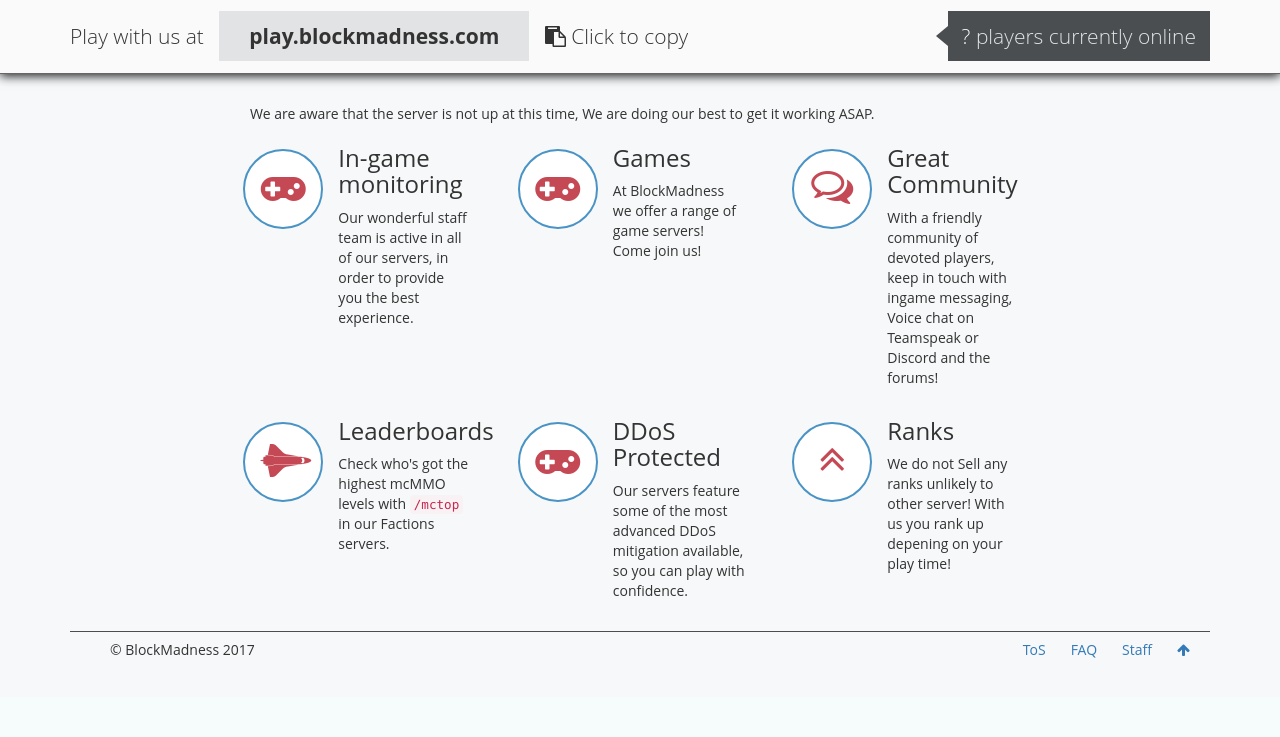
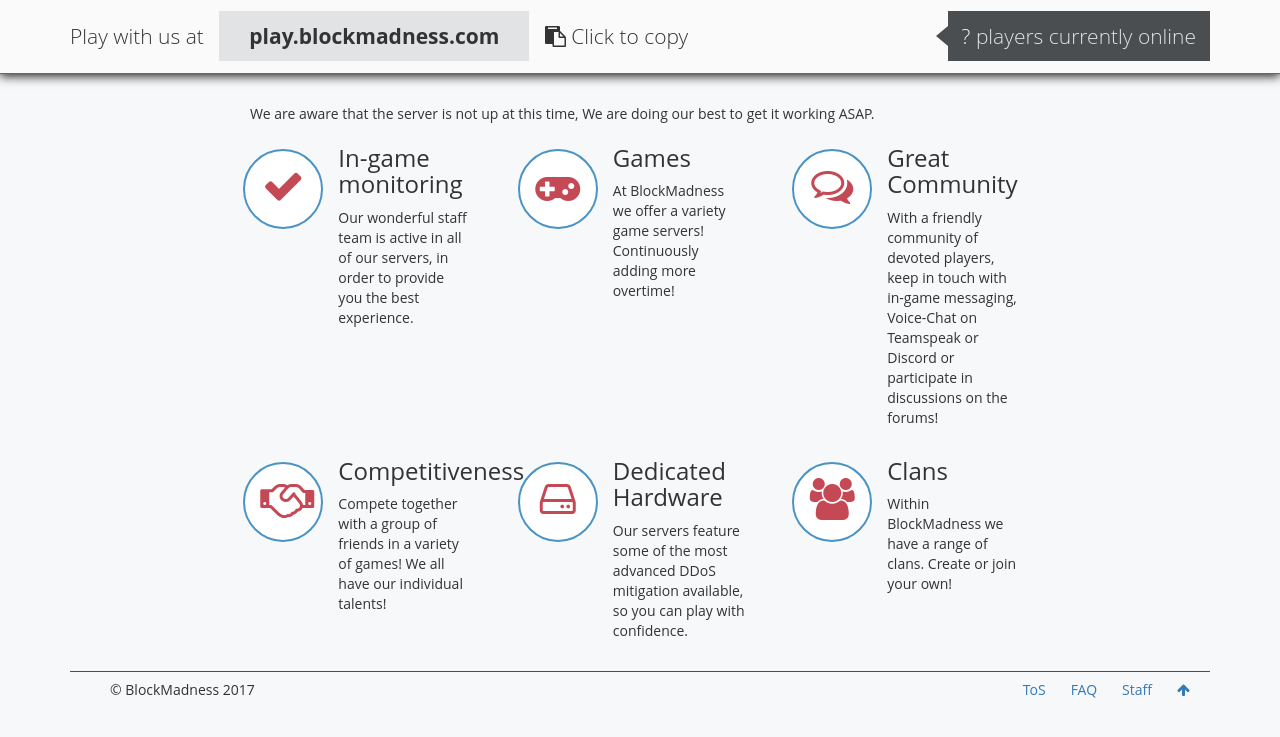
Before and after one commit to BlockMadness/Website-portal, a PHP site: page / in a window 1280 px wide. Shown: the part 451-1188 px from the top of the page. Before the commit the page ends 1109 px from the top, so only its background shows below. Run offline with PHP 8.4, Linux system fonts and the light colour scheme; data that the repository does not hold is empty.

Commit message:
update of homepage
Small update to home.inc

```diff
--- a/inc/home.inc.php
+++ b/inc/home.inc.php
@@ -131,7 +131,7 @@
 				<div class="col-md-8 col-md-offset-2">
 					<div class="col-md-4">
 						<div class="col-md-4 col-md-icon">
-							<i class="fa fa-gamepad fa-3x"></i>
+							<i class="fa fa-check fa-3x"></i>
 						</div>
 						<!-- Row one of features -->
 						<div class="col-md-8">
@@ -145,7 +145,7 @@
 						</div>
 						<div class="col-md-8">
 							<h3>Games</h3>
-							<p>At BlockMadness we offer a range of game servers! Come join us!</p>
+							<p>At BlockMadness we offer a variety game servers! Continuously adding more overtime!</p>
 						</div>
 					</div>
 					<div class="col-md-4">
@@ -154,7 +154,7 @@
 						</div>
 						<div class="col-md-8">
 							<h3>Great Community</h3>
-							<p>With a friendly community of devoted players, keep in touch with ingame messaging, Voice chat on Teamspeak or Discord and the forums!</p>
+							<p>With a friendly community of devoted players, keep in touch with in-game messaging, Voice-Chat on Teamspeak or Discord or participate in discussions on the forums!</p>
 						</div>
 					</div>
 				</div>
@@ -163,29 +163,29 @@
 				<div class="col-md-8 col-md-offset-2">
 					<div class="col-md-4">
 						<div class="col-md-4 col-md-icon">
-							<i class="fa fa-space-shuttle fa-3x"></i>
+							<i class="fa fa-handshake-o fa-3x"></i>
 						</div>
 						<div class="col-md-8">
-							<h3>Leaderboards</h3>
-							<p>Check who's got the highest mcMMO levels with <code>/mctop</code> in our Factions servers.</p>
+							<h3>Competitiveness</h3>
+							<p>Compete together with a group of friends in a variety of games! We all have our individual talents!</p>
 						</div>
 					</div>
 					<div class="col-md-4">
 						<div class="col-md-4 col-md-icon">
-							<i class="fa fa-gamepad fa-3x"></i>
+							<i class="fa fa-hdd-o fa-3x"></i>
 						</div>
 						<div class="col-md-8">
-							<h3>DDoS Protected</h3>
+							<h3>Dedicated Hardware</h3>
 							<p>Our servers feature some of the most advanced DDoS mitigation available, so you can play with confidence.</p>
 						</div>
 					</div>
 					<div class="col-md-4">
 						<div class="col-md-4 col-md-icon">
-							<i class="fa fa-angle-double-up fa-3x"></i>
+							<i class="fa fa-users fa-3x"></i>
 						</div>
 						<div class="col-md-8">
-							<h3>Ranks</h3>
-							<p>We do not Sell any ranks unlikely to other server! With us you rank up depening on your play time!</p>
+							<h3>Clans</h3>
+							<p>Within BlockMadness we have a range of clans. Create or join your own!</p>
 						</div>
 					</div>
 				</div>
```
